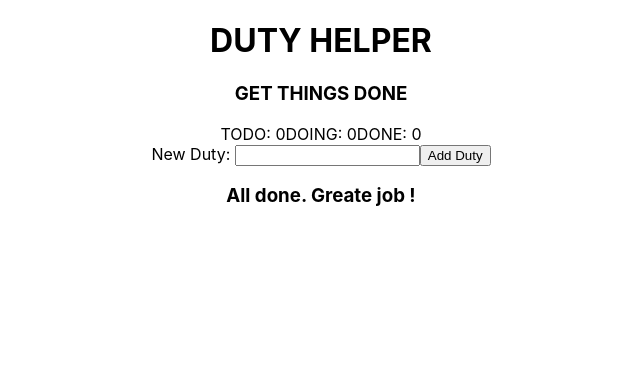
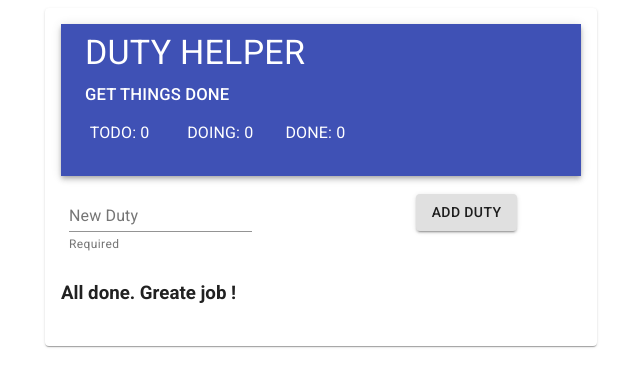
Before and after one commit to Heltzel/todo_test, a React (Create React App) app: page / in a window 1280 px wide. Shown: the top 386 px of the page, without its empty margins (319-959 px from the left). Built offline with nearby package versions, Linux system fonts and the light colour scheme.

Commit message:
Styling Appbar & Todoform

```diff
--- a/package.json
+++ b/package.json
@@ -3,12 +3,14 @@
   "version": "0.1.0",
   "private": true,
   "dependencies": {
+    "@material-ui/core": "^4.11.4",
     "@testing-library/jest-dom": "^5.11.4",
     "@testing-library/react": "^11.1.0",
     "@testing-library/user-event": "^12.1.10",
     "react": "^17.0.2",
     "react-dom": "^17.0.2",
     "react-scripts": "4.0.3",
+    "typeface-roboto": "^1.1.13",
     "uuid": "^3.4.0",
     "web-vitals": "^1.0.1"
   },
--- a/src/App.css
+++ b/src/App.css
@@ -1,4 +1,4 @@
-.App {
+/* .App {
   text-align: center;
 }
 
@@ -35,4 +35,4 @@
   to {
     transform: rotate(360deg);
   }
-}
+} */
--- a/src/App.js
+++ b/src/App.js
@@ -4,15 +4,21 @@ import Todoform from './components/Todoform'
 import Todolist from './components/Todolist'
 import TodoContextProvider from './contexts/TodoContext'
 
+import { Card, CardContent, Container } from '@material-ui/core'
+
 function App() {
   return (
-    <div className="App">
-      <TodoContextProvider>
-        <Appbar />
-        <Todoform />
-        <Todolist />
-      </TodoContextProvider>
-    </div>
+    <Container maxWidth="sm" className="App">
+      <Card>
+        <CardContent>
+          <TodoContextProvider>
+            <Appbar />
+            <Todoform />
+            <Todolist />
+          </TodoContextProvider>
+        </CardContent>
+      </Card>
+    </Container>
   )
 }
 
--- a/src/components/Appbar.js
+++ b/src/components/Appbar.js
@@ -1,18 +1,74 @@
 import React, { useContext } from 'react'
 import { TodoContext } from '../contexts/TodoContext'
 
+import {
+  AppBar,
+  List,
+  ListItem,
+  ListItemText,
+  makeStyles,
+  Toolbar,
+  Typography,
+} from '@material-ui/core'
+
+const useStyles = makeStyles((theme) => ({
+  root: {
+    flexGrow: 1,
+  },
+
+  toolbar: {
+    minHeight: 128,
+    alignItems: 'flex-start',
+    paddingTop: theme.spacing(1),
+    paddingBottom: theme.spacing(2),
+    flexDirection: 'column',
+  },
+  title: {
+    flexGrow: 1,
+    alignSelf: 'flex-start',
+    marginTop: '0px',
+  },
+}))
+const flexContainer = {
+  display: 'flex',
+  flexDirection: 'row',
+  padding: 0,
+  marginLeft: '-4%',
+}
+
 function Appbar() {
   const { dutyStatus } = useContext(TodoContext)
+  const classes = useStyles()
 
   return (
-    <div>
-      <h1>{'Duty helper'.toUpperCase()}</h1>
-      <h3>{'Get things done'.toUpperCase()}</h3>
-      <div>
-        <span>TODO: {dutyStatus.todoStatus.length}</span>
-        <span>DOING: {dutyStatus.doingStatus.length}</span>
-        <span>DONE: {dutyStatus.doneStatus.length}</span>
-      </div>
+    <div className={classes.root}>
+      <AppBar position="static">
+        <Toolbar className={classes.toolbar}>
+          <Typography className={classes.title} variant="h4" noWrap>
+            <div>{'Duty helper'.toUpperCase()}</div>
+          </Typography>
+          <Typography className={classes.title} variant="h6" noWrap>
+            <small>{'Get things done'.toUpperCase()}</small>
+            <List style={flexContainer}>
+              <ListItem>
+                <ListItemText
+                  primary={`TODO: ${dutyStatus.todoStatus.length}`}
+                />
+              </ListItem>
+              <ListItem>
+                <ListItemText
+                  primary={`DOING: ${dutyStatus.doingStatus.length}`}
+                />
+              </ListItem>
+              <ListItem>
+                <ListItemText
+                  primary={`DONE: ${dutyStatus.doneStatus.length}`}
+                />
+              </ListItem>
+            </List>
+          </Typography>
+        </Toolbar>
+      </AppBar>
     </div>
   )
 }
--- a/src/components/Toddoformupdate.js
+++ b/src/components/Toddoformupdate.js
@@ -1,5 +1,7 @@
 import React, { useContext, useState } from 'react'
 import { TodoContext } from '../contexts/TodoContext'
+
+import { Button } from '@material-ui/core'
 
 function Toddoformupdate({ todo }) {
   const { setIsUpdate, updateTodo } = useContext(TodoContext)
@@ -34,7 +36,9 @@ function Toddoformupdate({ todo }) {
         <option value="doing">doing</option>
         <option value="done">done</option>
       </select>
-      <button>Comfirm</button>
+      <Button variant="contained" type="submit">
+        Comfirm
+      </Button>
     </form>
   )
 }
--- a/src/components/Tododetails.js
+++ b/src/components/Tododetails.js
@@ -1,6 +1,8 @@
 import React, { useContext } from 'react'
 import { TodoContext } from '../contexts/TodoContext'
 import Toddoformupdate from './Toddoformupdate'
+
+import Button from '@material-ui/core/Button'
 
 function Tododetails({ todo }) {
   const { removeTodo, isUpdate, setIsUpdate } = useContext(TodoContext)
@@ -12,20 +14,24 @@ function Tododetails({ todo }) {
         <>
           <span> {todo.title}</span>
           <span> {todo.status}</span>
-          <button
+          <Button
+            variant="contained"
+            color="primary"
             onClick={() => {
               setIsUpdate(todo.id)
             }}
           >
             Update
-          </button>
-          <button
+          </Button>
+          <Button
+            variant="contained"
+            color="secondary"
             onClick={() => {
               removeTodo(todo.id)
             }}
           >
             Delete
-          </button>
+          </Button>
         </>
       )}
     </li>
--- a/src/components/Todoform.js
+++ b/src/components/Todoform.js
@@ -1,30 +1,72 @@
 import React, { useContext, useState } from 'react'
 import { TodoContext } from '../contexts/TodoContext'
+import {
+  Button,
+  FormControl,
+  FormHelperText,
+  Input,
+  InputLabel,
+  makeStyles,
+  Grid,
+} from '@material-ui/core'
+
+const useStyles = makeStyles((theme) => ({
+  root: {
+    '& > *': {
+      margin: theme.spacing(1),
+      width: '100%',
+    },
+  },
+}))
 
 function Todoform() {
   const { addTodo, isUpdate } = useContext(TodoContext)
   const [title, setTitle] = useState('')
+  const [isSubmit, setIsSubmit] = useState(false)
+
+  const classes = useStyles()
 
   const handleSubmit = (e) => {
     e.preventDefault()
+    setIsSubmit(true)
+    if (title) {
       addTodo(title)
       setTitle('')
+      setIsSubmit(false)
+    }
   }
 
   return (
     <>
-      {!isUpdate && (
-        <form onSubmit={handleSubmit}>
-          <label htmlFor="tilte">New Duty: </label>
-          <input
-            type="text"
+      {/* {!isUpdate && ( */}
+      <form onSubmit={handleSubmit} className={classes.root} autoComplete="off">
+        <FormControl>
+          <Grid container>
+            <Grid item xs={12} sm={8}>
+              <InputLabel htmlFor="my-input">New Duty</InputLabel>
+              <Input
                 id="title"
+                aria-describedby="my-helper-text"
                 onChange={(e) => setTitle(e.target.value)}
                 value={title}
+                disabled={!isUpdate ? false : true}
+                error={isSubmit && !title ? true : false}
               />
-          <button type="submit">Add Duty</button>
+              <FormHelperText id="my-helper-text">Required</FormHelperText>
+            </Grid>
+            <Grid item xs={12} md={4} style={{ marginTop: '10px' }}>
+              <Button
+                variant="contained"
+                type="submit"
+                disabled={!isUpdate ? false : true}
+              >
+                Add Duty
+              </Button>
+            </Grid>
+          </Grid>
+        </FormControl>
       </form>
-      )}
+      {/* )} */}
     </>
   )
 }
--- a/src/components/Todolist.js
+++ b/src/components/Todolist.js
@@ -3,9 +3,9 @@ import { TodoContext } from '../contexts/TodoContext'
 import Tododetails from './Tododetails'
 
 function Todolist() {
-  const { todos } = useContext(TodoContext)
-
-  return todos.length ? (
+  const { todos, dutyStatus } = useContext(TodoContext)
+  return (
+    <div>
       <div>
         <ul>
           {todos.map((todo) => {
@@ -13,9 +13,11 @@ function Todolist() {
           })}
         </ul>
       </div>
-  ) : (
+      {dutyStatus.doneStatus.length === todos.length && (
         <div>
           <h3>All done. Greate job !</h3>
+        </div>
+      )}
     </div>
   )
 }
--- a/src/index.css
+++ b/src/index.css
@@ -1,13 +1,3 @@
 body {
-  margin: 0;
-  font-family: -apple-system, BlinkMacSystemFont, 'Segoe UI', 'Roboto', 'Oxygen',
-    'Ubuntu', 'Cantarell', 'Fira Sans', 'Droid Sans', 'Helvetica Neue',
-    sans-serif;
-  -webkit-font-smoothing: antialiased;
-  -moz-osx-font-smoothing: grayscale;
+  font-family: 'Roboto';
 }
-
-code {
-  font-family: source-code-pro, Menlo, Monaco, Consolas, 'Courier New',
-    monospace;
-}
--- a/src/index.js
+++ b/src/index.js
@@ -1,5 +1,6 @@
 import React from 'react'
 import ReactDOM from 'react-dom'
+import 'typeface-roboto'
 import './index.css'
 import App from './App'
 
```
Also changed, not shown: 2 other files (tests, documents, lock files or other folders). Lines whose indentation alone changed are shown as unchanged.
